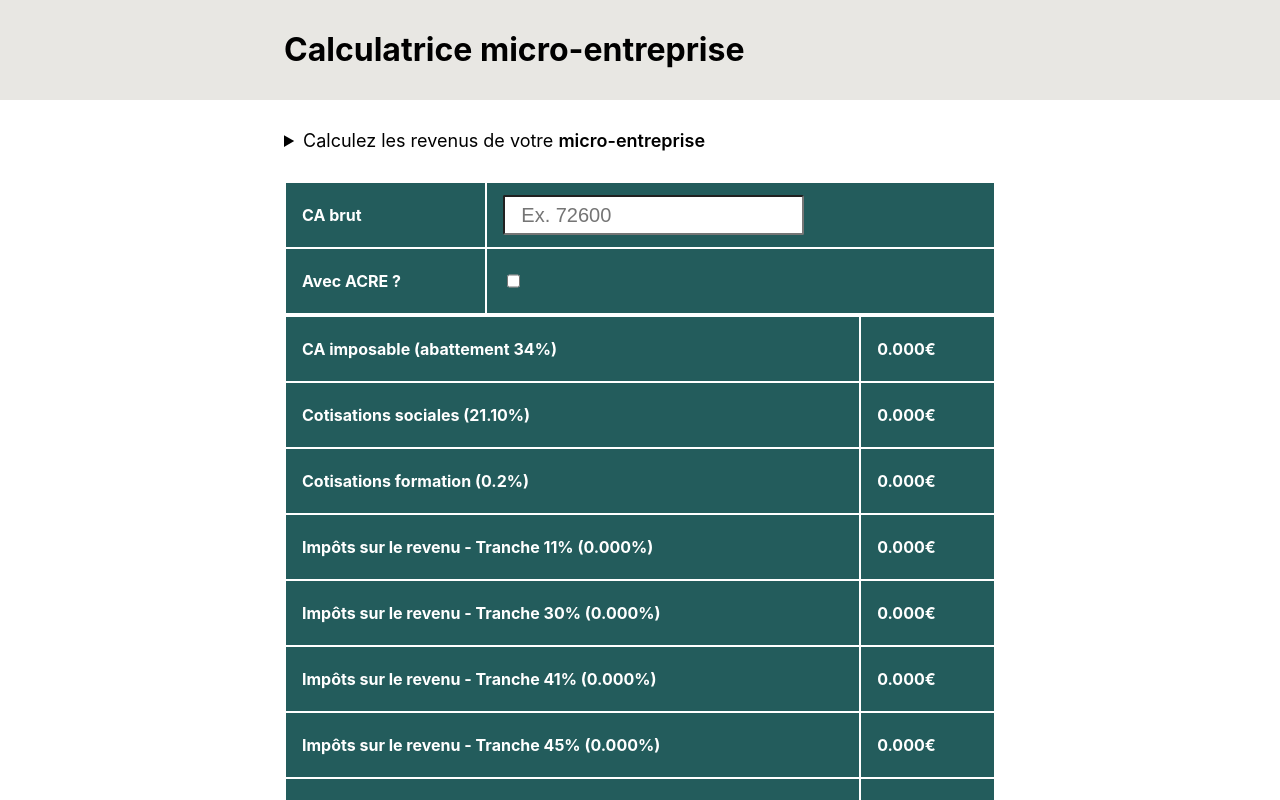
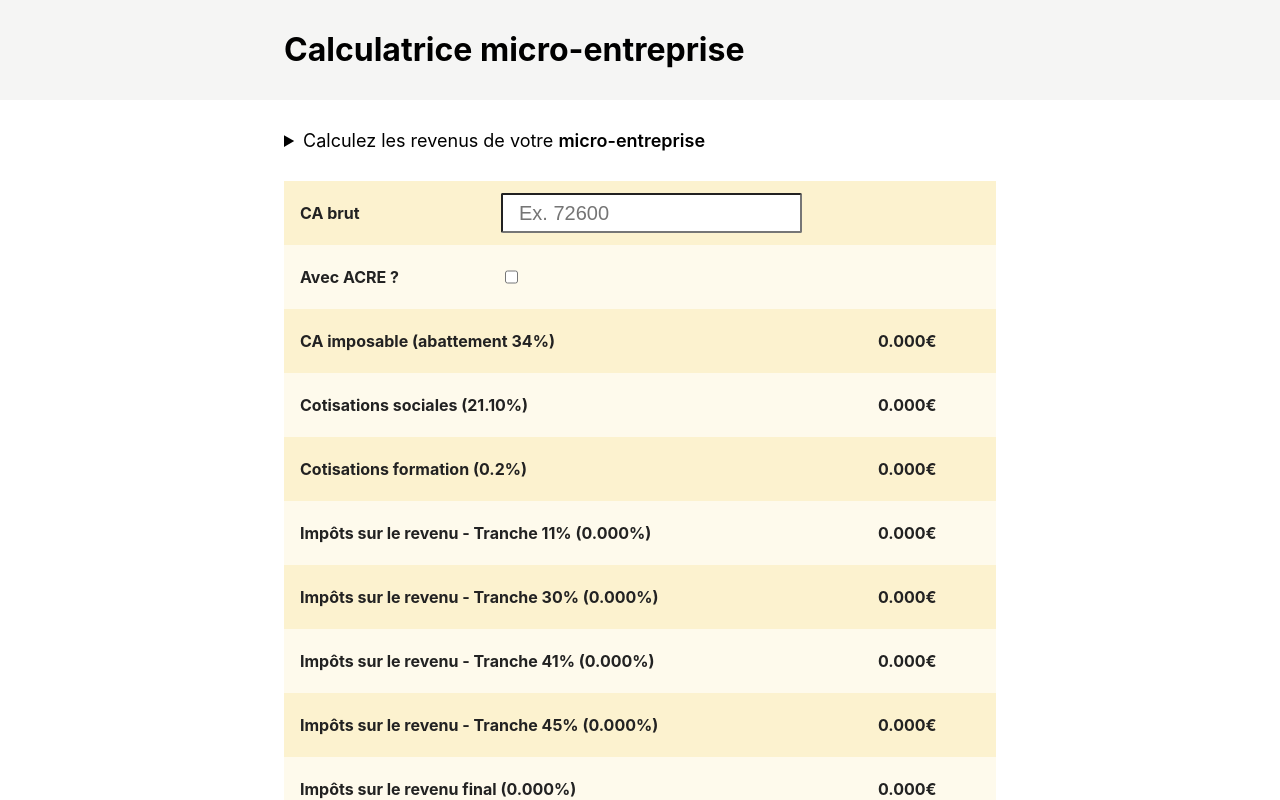
Before and after one commit to mlaopane/calculatrice-micro-entreprise, a Svelte app: page / in a window 1280 px wide. Shown: the top 800 px of the page. Built offline with nearby package versions, Linux system fonts and the light colour scheme.

Commit message:
feat: improve colors

```diff
--- a/src/App.svelte
+++ b/src/App.svelte
@@ -25,6 +25,13 @@
     font-family: -apple-system, BlinkMacSystemFont, 'Segoe UI', Roboto, Oxygen,
       Ubuntu, Cantarell, 'Open Sans', 'Helvetica Neue', sans-serif;
     box-sizing: border-box;
+    --color_grey-medium: hsl(47, 5%, 60%);
+    --color_grey-light: hsl(47, 5%, 90%);
+    --color_grey-extra-light: hsl(47, 5%, 96%);
+    --color_papyrus-light: hsl(47, 87%, 90%);
+    --color_papyrus-extra-light: hsl(47, 87%, 96%);
+    --color_red-medium: hsla(350, 50%, 50%, 0.9);
+    --color_white: #fff;
   }
 
   :global(html) {
@@ -32,6 +39,7 @@
   }
 
   :global(body) {
+    background-color: var(--color_white);
     margin: 0px;
   }
 
--- a/src/app/CalculatorMainTable.svelte
+++ b/src/app/CalculatorMainTable.svelte
@@ -134,6 +134,7 @@
 
 <style>
   table {
+    border-collapse: collapse;
     min-width: 64rem;
     width: 100%;
   }
--- a/src/lib/Header.svelte
+++ b/src/lib/Header.svelte
@@ -6,7 +6,7 @@
   header {
     display: flex;
     align-items: center;
-    background-color: hsl(44, 10%, 90%);
+    background-color: var(--color_grey-extra-light);
     min-height: 8rem;
     padding: 2rem 2.4rem;
   }
--- a/src/lib/TableCell.svelte
+++ b/src/lib/TableCell.svelte
@@ -4,8 +4,6 @@
 
 <style>
   td {
-    background-color: hsl(180, 45%, 25%);
-    color: white;
     font-weight: 700;
     font-size: 16px;
     height: 64px;
--- a/src/lib/TableRow.svelte
+++ b/src/lib/TableRow.svelte
@@ -3,4 +3,13 @@
 </tr>
 
 <style>
+  tr:nth-child(2n + 1) {
+    background-color: var(--color_papyrus-light);
+  }
+  tr:nth-child(2n) {
+    background-color: var(--color_papyrus-extra-light);
+  }
+  tr {
+    color: #222;
+  }
 </style>
```
